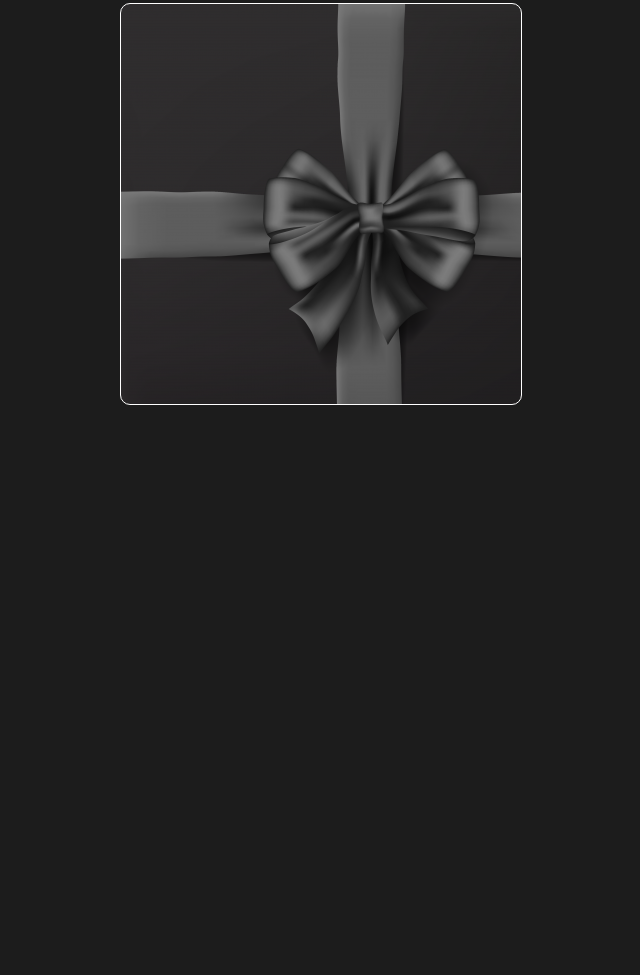
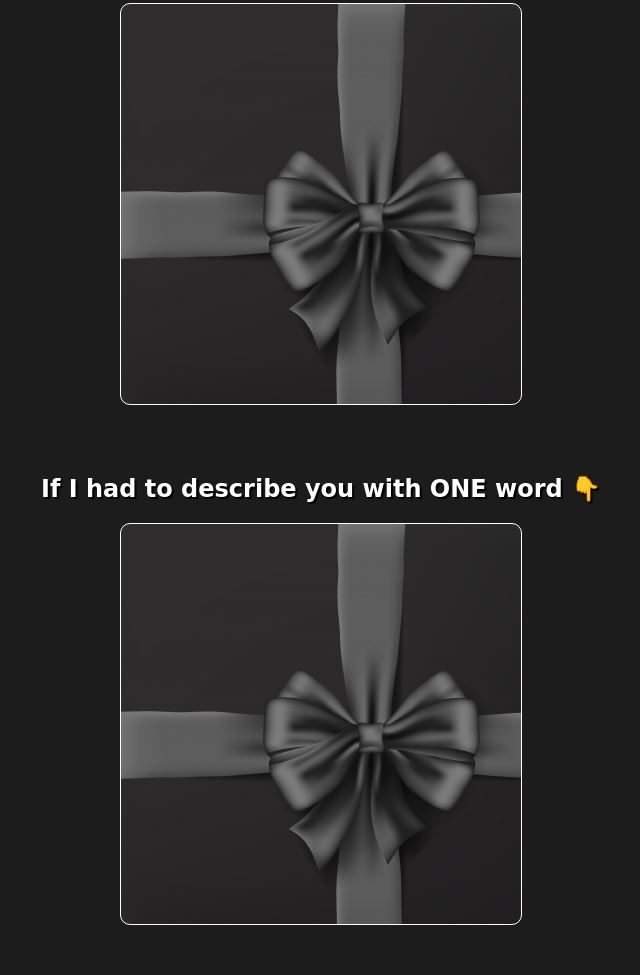
Before and after one commit to MohamadCode/BD-GIFT-MOE, a plain HTML site: page index.html in a window 1280 px wide. Shown: the part 1085-2060 px from the top of the page, without its empty margins (319-959 px from the left). Before the commit the page ends 1540 px from the top, so only its background shows below. Drawn offline with Linux system fonts and the light colour scheme; a web font is replaced by a local one.

Commit message:
describe__section

```diff
--- a/index.html
+++ b/index.html
@@ -31,8 +31,16 @@
 
 <div class="gift__section">
 
-    <h2 class="happy">How People React when you enter the room 	&#128511; </h2>
+    <h2 class="happy__react">How People React when you enter the room 	&#128511; </h2>
     <div class="gift-box" id="gift__react"> </div>
+
+</div>
+
+
+<div class="gift__section">
+
+    <h2 class="happy__word">If I had to describe you with ONE word 👇 </h2>
+    <div class="gift-box" id="gift__describe"> </div>
 
 </div>
 
@@ -43,6 +51,5 @@
 
 
 
-
 </body>
 </html>
--- a/style.css
+++ b/style.css
@@ -62,7 +62,9 @@ margin-bottom: 10px;
     width: 400px;
     height: 400px;
     background-image: url(./assets/Black-gift-box-on-transparent-background-PNG.png);
-    margin: 20px auto 40px auto;
+    margin-right: auto;
+    margin-left: auto;
+    margin-bottom: ;
 }
 
 .gift-box:hover {
@@ -76,3 +78,8 @@ margin-bottom: 10px;
 #gift__react:hover {
     background-image: url(./assets/patrick-bateman-sigma.gif);
 }
+
+
+#gift__describe:hover {
+    background-image: url(./assets/giga-chad-chad.gif);
+}
```
Also changed, not shown: 1 other file.
